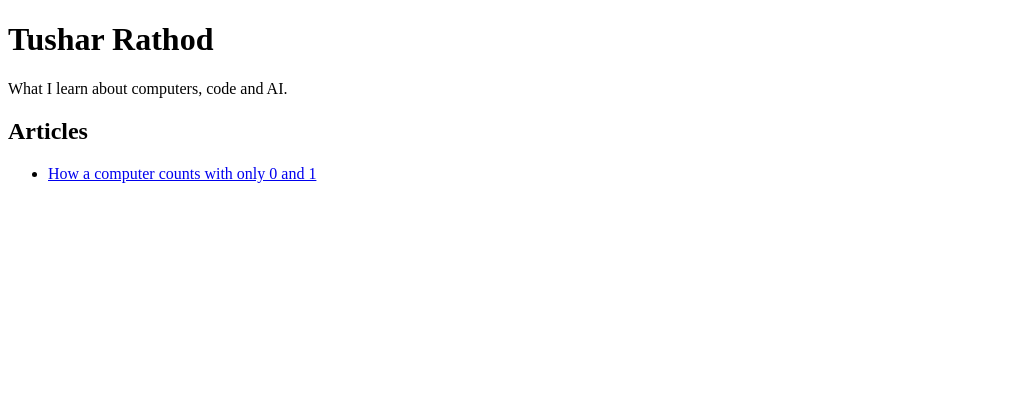
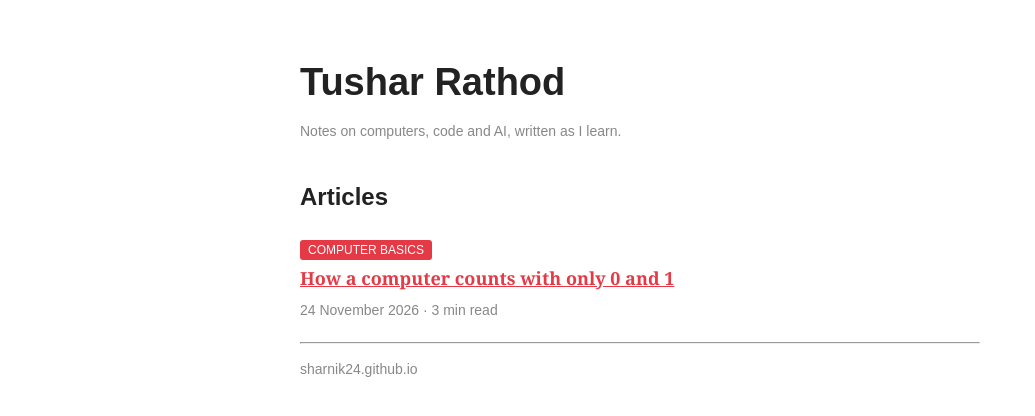
Before and after one commit to sharnik24/sharnik24.github.io, a plain HTML site: page index.html in a window 1280 px wide. Shown: the whole page, without its empty margins (0-1035 px from the left). Drawn offline with Linux system fonts and the light colour scheme.

Commit message:
Update index.html with new content and structure

```diff
--- a/index.html
+++ b/index.html
@@ -1,15 +1,24 @@
 <!DOCTYPE html>
 <html>
   <head>
+    <meta charset="UTF-8">
+    <meta name="viewport" content="width=device-width, initial-scale=1">
     <title>Tushar Rathod</title>
+    <link rel="stylesheet" href="style.css">
   </head>
   <body>
     <h1>Tushar Rathod</h1>
-    <p>What I learn about computers, code and AI.</p>
+    <p class="meta">Notes on computers, code and AI, written as I learn.</p>
 
     <h2>Articles</h2>
-    <ul>
-      <li><a href="binary.html">How a computer counts with only 0 and 1</a></li>
-    </ul>
+
+    <p>
+      <span class="tag">Computer Basics</span><br>
+      <a href="binary.html"><strong>How a computer counts with only 0 and 1</strong></a><br>
+      <span class="meta">24 November 2026 · 3 min read</span>
+    </p>
+
+    <hr>
+    <p class="meta">sharnik24.github.io</p>
   </body>
 </html>
```
